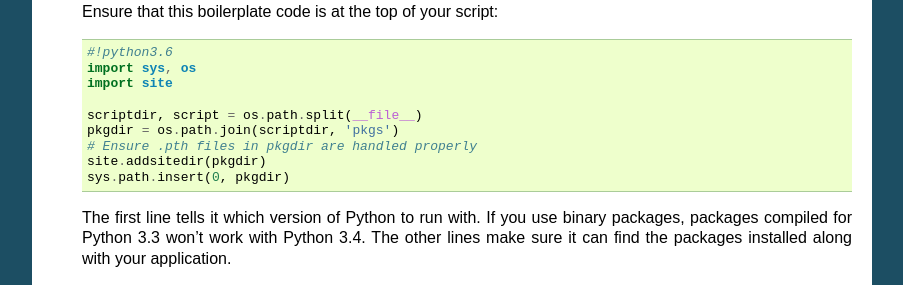
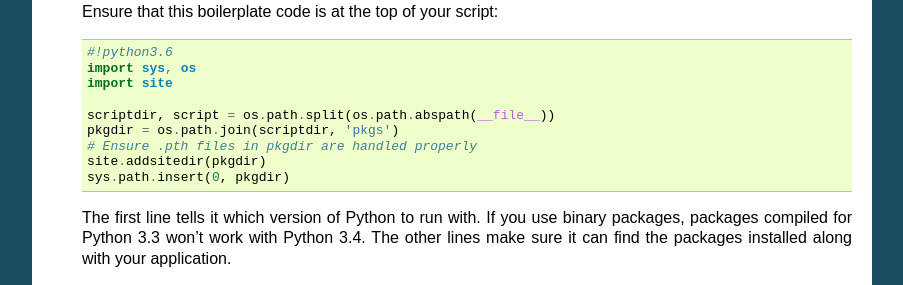
Before and after one commit to takluyver/pynsist, a Sphinx documentation site: the page built from doc/cfgfile.rst, in a window 1280 px wide and 900 px high, scrolled down 472 px. Shown: the part 152-437 px from the top of the window, without its empty margins (198-1101 px from the left). Built offline with Sphinx 7.4.7, drawn with Linux system fonts in a browser that asks for light colours.

Commit message:
Ensure an absolute path is added to sys.path
Closes gh-221

```diff
--- a/doc/cfgfile.rst
+++ b/doc/cfgfile.rst
@@ -43,7 +43,7 @@ Application section
        import sys, os
        import site
 
-       scriptdir, script = os.path.split(__file__)
+       scriptdir, script = os.path.split(os.path.abspath(__file__))
        pkgdir = os.path.join(scriptdir, 'pkgs')
        # Ensure .pth files in pkgdir are handled properly
        site.addsitedir(pkgdir)
--- a/nsist/__init__.py
+++ b/nsist/__init__.py
@@ -234,7 +234,7 @@ class InstallerBuilder(object):
     SCRIPT_TEMPLATE = """#!python{qualifier}
 import sys, os
 import site
-scriptdir, script = os.path.split(__file__)
+scriptdir, script = os.path.split(os.path.abspath(__file__))
 installdir = scriptdir  # for compatibility with commands
 pkgdir = os.path.join(scriptdir, 'pkgs')
 sys.path.insert(0, pkgdir)
```
